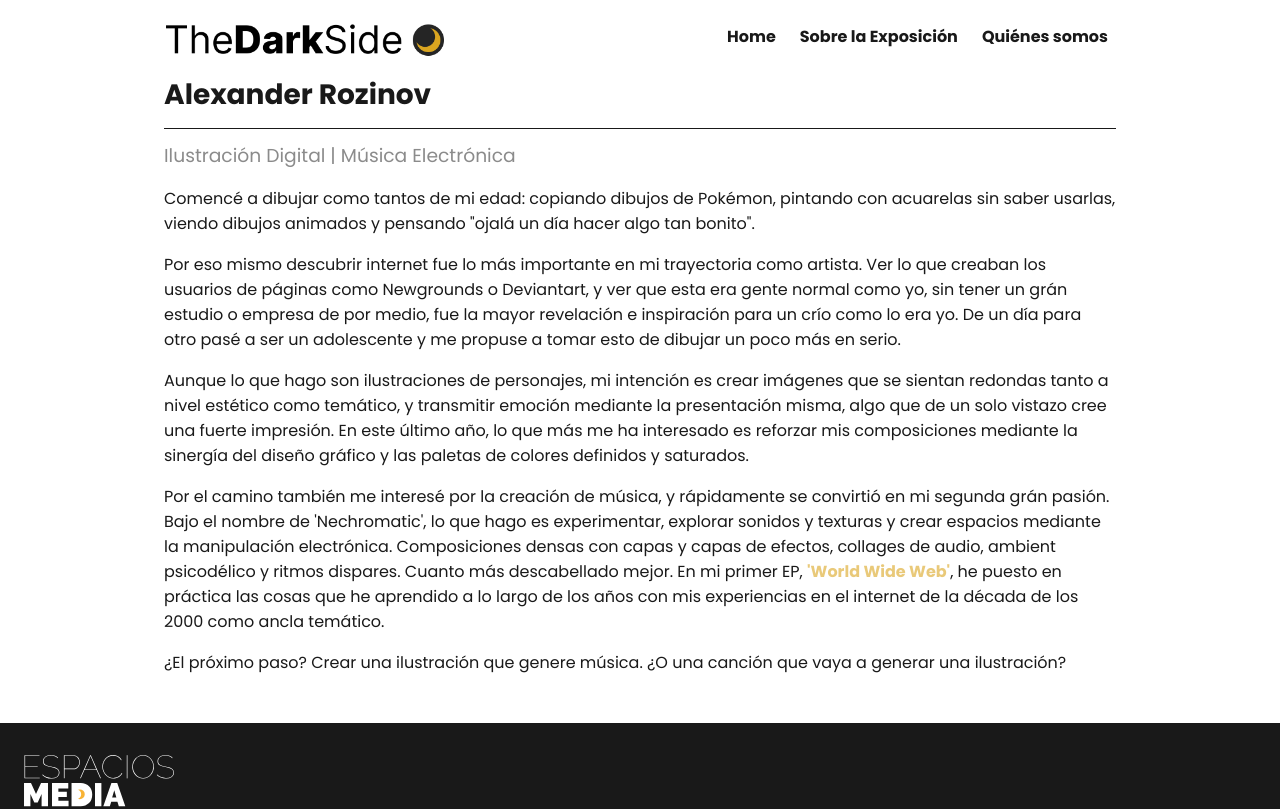
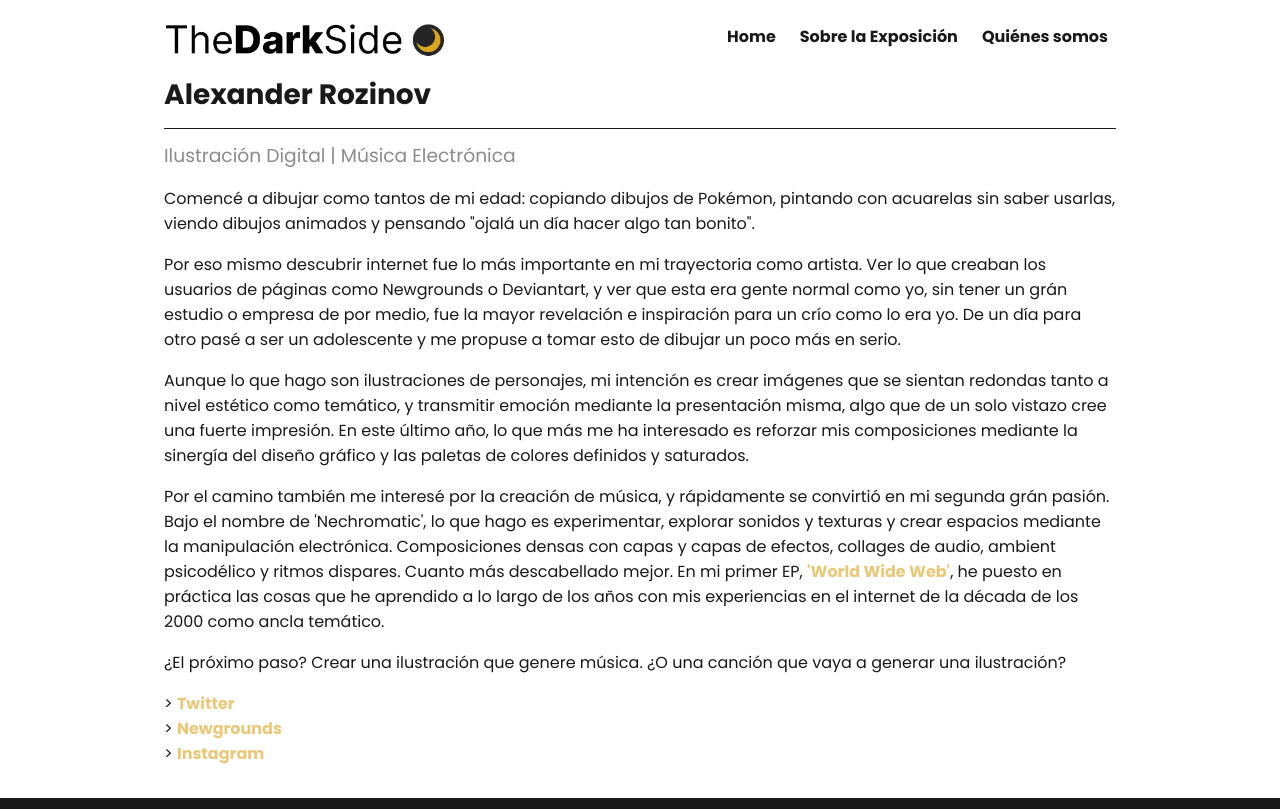
Before and after one commit to evirunurm/thedarkside, a Vue app: page /artistas/alexander-rozinov in a window 1280 px wide. Shown: the top 809 px of the page. Built offline with nearby package versions, Linux system fonts and the light colour scheme; a web font is replaced by a local one.

Commit message:
Added links to Alex's bio, started Alonso Hogue's bio. Updated events in calendar

```diff
--- a/src/components/Calendar.vue
+++ b/src/components/Calendar.vue
@@ -49,7 +49,7 @@ export default {
 				},
 				/* Sábados: */
 				{
-					name: "Presentes: Evelin Virunurm, Alex Rozinov, Karen Yániz, Alonso Hogue, Mikel Sarrias, Andrea Gozalves.",
+					name: "Presentes: Evelin Virunurm, Alex Rozinov, Karen Yániz, Mikel Sarrias.",
 					day: 6,
 					time: "18:00 - 20:00"
 				}, {
@@ -67,29 +67,29 @@ export default {
 				},
 				/* Miércoles: */
 				{
-					name: "Presentes: Evelin Virunurm, Alex Rozinov, Alonso Hogue.",
+					name: "Presentes: Evelin Virunurm, Alex Rozinov, Karen Yániz, Alonso Hogue, Mikel Sarrias, Andrea Gozalves.",
 					day: 10,
 					time: "18:00 - 20:00"
 				}, {
-					name: "Presentes: Evelin Virunurm, Alex Rozinov, Alonso Hogue.",
+					name: "Presentes: Evelin Virunurm, Alex Rozinov, Karen Yániz, Alonso Hogue, Mikel Sarrias, Andrea Gozalves.",
 					day: 17,
 					time: "18:00 - 20:00"
 				}, {
-					name: "Presentes: Evelin Virunurm, Alex Rozinov, Alonso Hogue.",
+					name: "Presentes: Evelin Virunurm, Alex Rozinov, Karen Yániz, Alonso Hogue, Mikel Sarrias, Andrea Gozalves.",
 					day: 24,
 					time: "18:00 - 20:00"
 				},
 				/* Jueves: */
 				{
-					name: "Presentes: Karen Yániz, Mikel Sarrias, Andrea Gozalves.",
+					name: "Presentes: Karen Yániz, Mikel Sarrias, Andrea Gozalves, Alex Rozinov.",
 					day: 11,
 					time: "18:00 - 20:00"
 				}, {
-					name: "Presentes: Karen Yániz, Mikel Sarrias, Andrea Gozalves.",
+					name: "Presentes: Karen Yániz, Mikel Sarrias, Andrea Gozalves, Alex Rozinov.",
 					day: 18,
 					time: "18:00 - 20:00"
 				}, {
-					name: "Presentes: Karen Yániz, Mikel Sarrias, Andrea Gozalves.",
+					name: "Presentes: Karen Yániz, Mikel Sarrias, Andrea Gozalves, Alex Rozinov.",
 					day: 25,
 					time: "18:00 - 20:00"
 				}, {
@@ -99,10 +99,8 @@ export default {
 				},
 			],
 			selectedDay: null,
-
 		}
 	},
-	methods: {},
 }
 </script>
 
--- a/src/views/AlexanderRozinov.vue
+++ b/src/views/AlexanderRozinov.vue
@@ -18,7 +18,6 @@
 			En este último año, lo que más me ha interesado es reforzar mis composiciones mediante la sinergía del diseño
 			gráfico y las paletas de colores definidos y saturados.
 		</p>
-
 		<p>
 			Por el camino también me interesé por la creación de música, y rápidamente se convirtió en mi segunda grán
 			pasión.<br/>
@@ -30,11 +29,16 @@
 			puesto en práctica las cosas que he aprendido a lo largo de los años con
 			mis experiencias en el internet de la década de los 2000 como ancla temático.
 		</p>
-
 		<p>
 			¿El próximo paso? Crear una ilustración que genere música. ¿O una canción que vaya a generar una ilustración?
 		</p>
-
+		<ul class="links">
+			<li><a href="https://twitter.com/mort_ara">Twitter</a></li>
+			<li><a href="https://aramort.newgrounds.com/">Newgrounds</a></li>
+			<li>
+				<a href="https://www.instagram.com/ara_mort/">Instagram</a>
+			</li>
+		</ul>
 	</main>
 </template>
 
@@ -66,6 +70,14 @@ p {
 	padding: 0 0 1rem 0;
 }
 
+.links {
+	list-style: none;
+}
+
+.links li:before {
+	content: "> ";
+}
+
 @media (min-width: 600px) {
 	.h-section {
 		display: flex;
--- a/src/views/AlonsoHogue.vue
+++ b/src/views/AlonsoHogue.vue
@@ -1,7 +1,17 @@
 <template>
 	<main>
 		<h1>Alonso Hogue</h1>
-		<p class="warning">En proceso...</p>
+		<h3 class="title">Productor musical / Artista Visual</h3>
+		<p></p>
+		<p></p>
+		<p></p>
+		<p>
+
+		</p>
+		<figure class="blood-stream">
+			<img src="../../public/illustrations/alonso/blood.png" alt="Horizontal stream of blood, 3D." height="300">
+			<figcaption>(2022)</figcaption>
+		</figure>
 	</main>
 
 
@@ -11,7 +21,6 @@
 main {
 	padding: 0 var(--margin);
 }
-
 
 .h-section div {
 	margin-bottom: 1rem;
@@ -35,6 +44,12 @@ p {
 	padding: 0 0 1rem 0;
 }
 
+/* BLOOD IMAGE FIGURE*/
+.blood-stream {
+	width: 100%;
+	overflow: hidden;
+}
+
 @media (min-width: 600px) {
 	.h-section {
 		display: flex;
```
Also changed, not shown: 2 other files (tests, documents, lock files or other folders).
